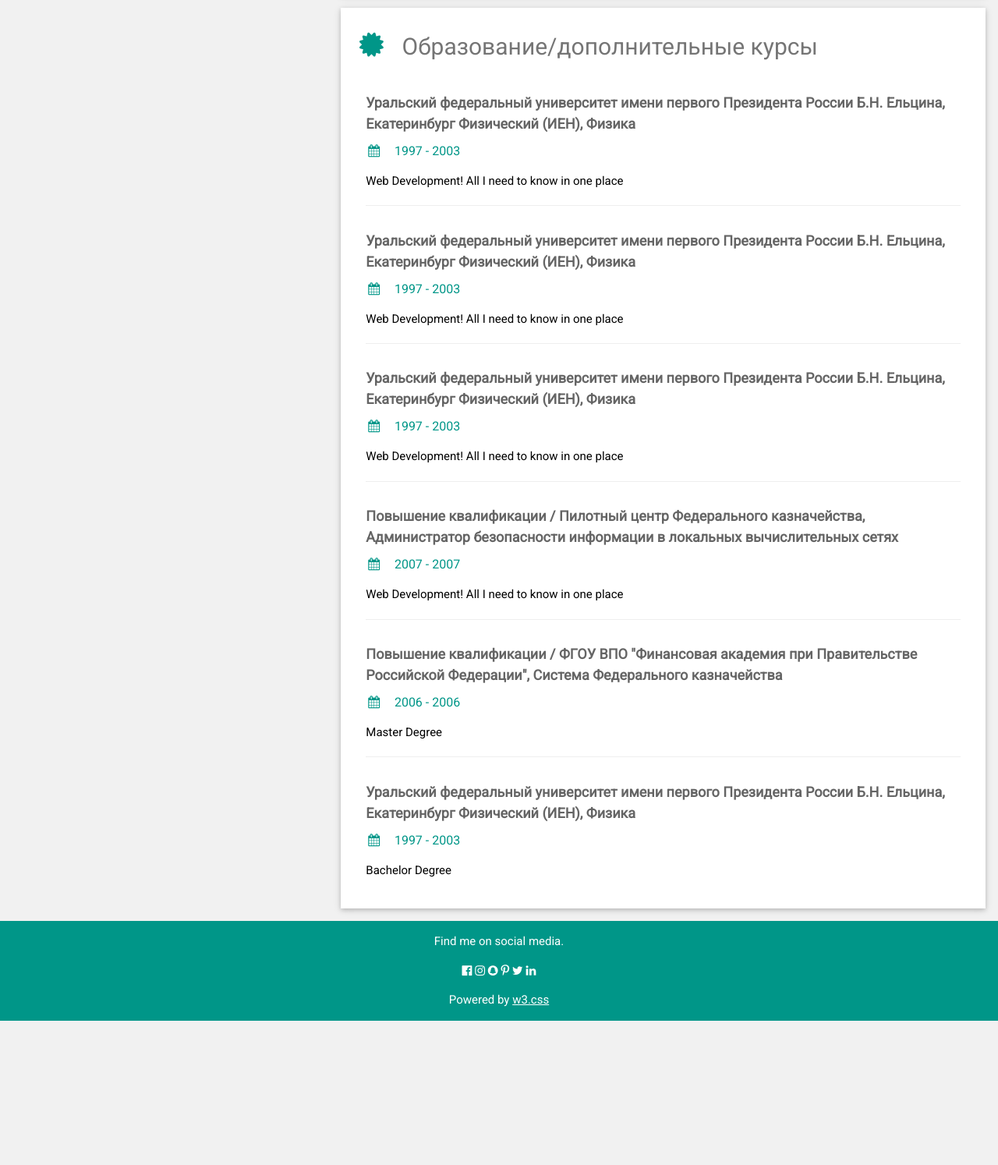
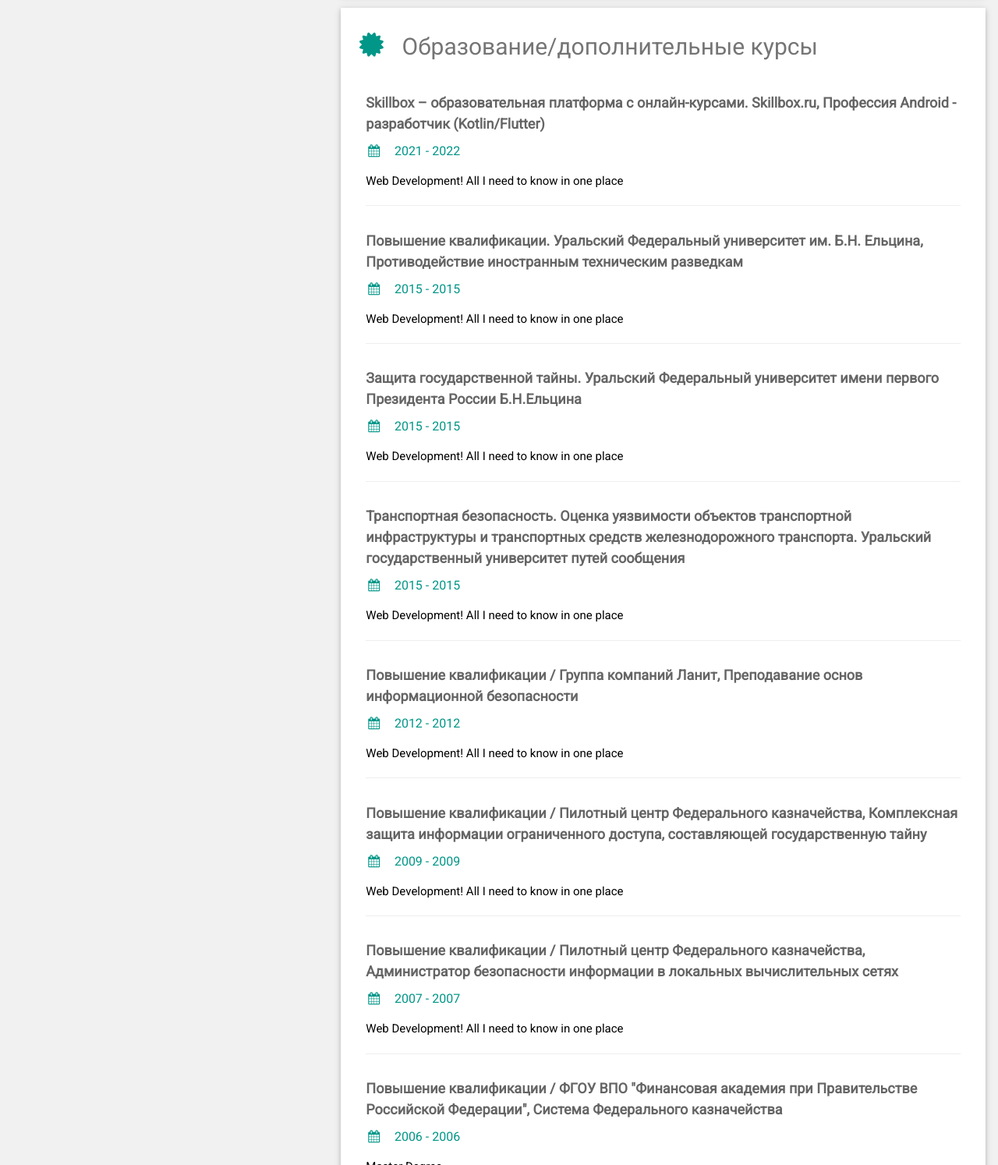
Before and after one commit to alexandervashurin/alexandervashurin.github.io, a plain HTML site: page index.html in a window 1280 px wide. Shown: the part 2100-3594 px from the top of the page at 78% size. Before the commit the page ends 3409 px from the top, so only its background shows below. Drawn offline with nearby package versions, Linux system fonts and the light colour scheme.

Commit message:
Update index.html

```diff
--- a/index.html
+++ b/index.html
@@ -147,21 +147,39 @@ html,body,h1,h2,h3,h4,h5,h6 {font-family: "Roboto", sans-serif}
 
       <div class="w3-container w3-card w3-white">
         <h2 class="w3-text-grey w3-padding-16"><i class="fa fa-certificate fa-fw w3-margin-right w3-xxlarge w3-text-teal"></i>Образование/дополнительные курсы</h2>
+	      <div class="w3-container">
+          <h5 class="w3-opacity"><b>Skillbox – образовательная платформа с онлайн-курсами. Skillbox.ru, Профессия Android - разработчик (Kotlin/Flutter)</b></h5>
+          <h6 class="w3-text-teal"><i class="fa fa-calendar fa-fw w3-margin-right"></i>2021 - 2022</h6>
+          <p>Web Development! All I need to know in one place</p>
+          <hr>
+        </div>
         <div class="w3-container">
-          <h5 class="w3-opacity"><b>Уральский федеральный университет имени первого Президента России Б.Н. Ельцина, Екатеринбург Физический (ИЕН), Физика</b></h5>
-          <h6 class="w3-text-teal"><i class="fa fa-calendar fa-fw w3-margin-right"></i>1997 - 2003</h6>
+          <h5 class="w3-opacity"><b>Повышение квалификации. Уральский Федеральный университет им. Б.Н. Ельцина, Противодействие иностранным техническим разведкам</b></h5>
+          <h6 class="w3-text-teal"><i class="fa fa-calendar fa-fw w3-margin-right"></i>2015 - 2015</h6>
           <p>Web Development! All I need to know in one place</p>
           <hr>
         </div>
 	      <div class="w3-container">
-          <h5 class="w3-opacity"><b>Уральский федеральный университет имени первого Президента России Б.Н. Ельцина, Екатеринбург Физический (ИЕН), Физика</b></h5>
-          <h6 class="w3-text-teal"><i class="fa fa-calendar fa-fw w3-margin-right"></i>1997 - 2003</h6>
+          <h5 class="w3-opacity"><b>Защита государственной тайны. Уральский Федеральный университет имени первого Президента России Б.Н.Ельцина</b></h5>
+          <h6 class="w3-text-teal"><i class="fa fa-calendar fa-fw w3-margin-right"></i>2015 - 2015</h6>
           <p>Web Development! All I need to know in one place</p>
           <hr>
         </div>
 	      <div class="w3-container">
-          <h5 class="w3-opacity"><b>Уральский федеральный университет имени первого Президента России Б.Н. Ельцина, Екатеринбург Физический (ИЕН), Физика</b></h5>
-          <h6 class="w3-text-teal"><i class="fa fa-calendar fa-fw w3-margin-right"></i>1997 - 2003</h6>
+          <h5 class="w3-opacity"><b>Транспортная безопасность. Оценка уязвимости объектов транспортной инфраструктуры и транспортных средств железнодорожного транспорта. Уральский государственный университет путей сообщения</b></h5>
+          <h6 class="w3-text-teal"><i class="fa fa-calendar fa-fw w3-margin-right"></i>2015 - 2015</h6>
+          <p>Web Development! All I need to know in one place</p>
+          <hr>
+        </div>
+	      <div class="w3-container">
+          <h5 class="w3-opacity"><b>Повышение квалификации / Группа компаний Ланит, Преподавание основ информационной безопасности</b></h5>
+          <h6 class="w3-text-teal"><i class="fa fa-calendar fa-fw w3-margin-right"></i>2012 - 2012</h6>
+          <p>Web Development! All I need to know in one place</p>
+          <hr>
+        </div>
+	      <div class="w3-container">
+          <h5 class="w3-opacity"><b>Повышение квалификации / Пилотный центр Федерального казначейства, Комплексная защита информации ограниченного доступа, составляющей государственную тайну</b></h5>
+          <h6 class="w3-text-teal"><i class="fa fa-calendar fa-fw w3-margin-right"></i>2009 - 2009</h6>
           <p>Web Development! All I need to know in one place</p>
           <hr>
         </div>
@@ -194,14 +212,7 @@ html,body,h1,h2,h3,h4,h5,h6 {font-family: "Roboto", sans-serif}
 </div>
 
 <footer class="w3-container w3-teal w3-center w3-margin-top">
-  <p>Find me on social media.</p>
-  <i class="fa fa-facebook-official w3-hover-opacity"></i>
-  <i class="fa fa-instagram w3-hover-opacity"></i>
-  <i class="fa fa-snapchat w3-hover-opacity"></i>
-  <i class="fa fa-pinterest-p w3-hover-opacity"></i>
-  <i class="fa fa-twitter w3-hover-opacity"></i>
-  <i class="fa fa-linkedin w3-hover-opacity"></i>
-  <p>Powered by <a href="https://www.w3schools.com/w3css/default.asp" target="_blank">w3.css</a></p>
+
 </footer>
 
 </body>
```
